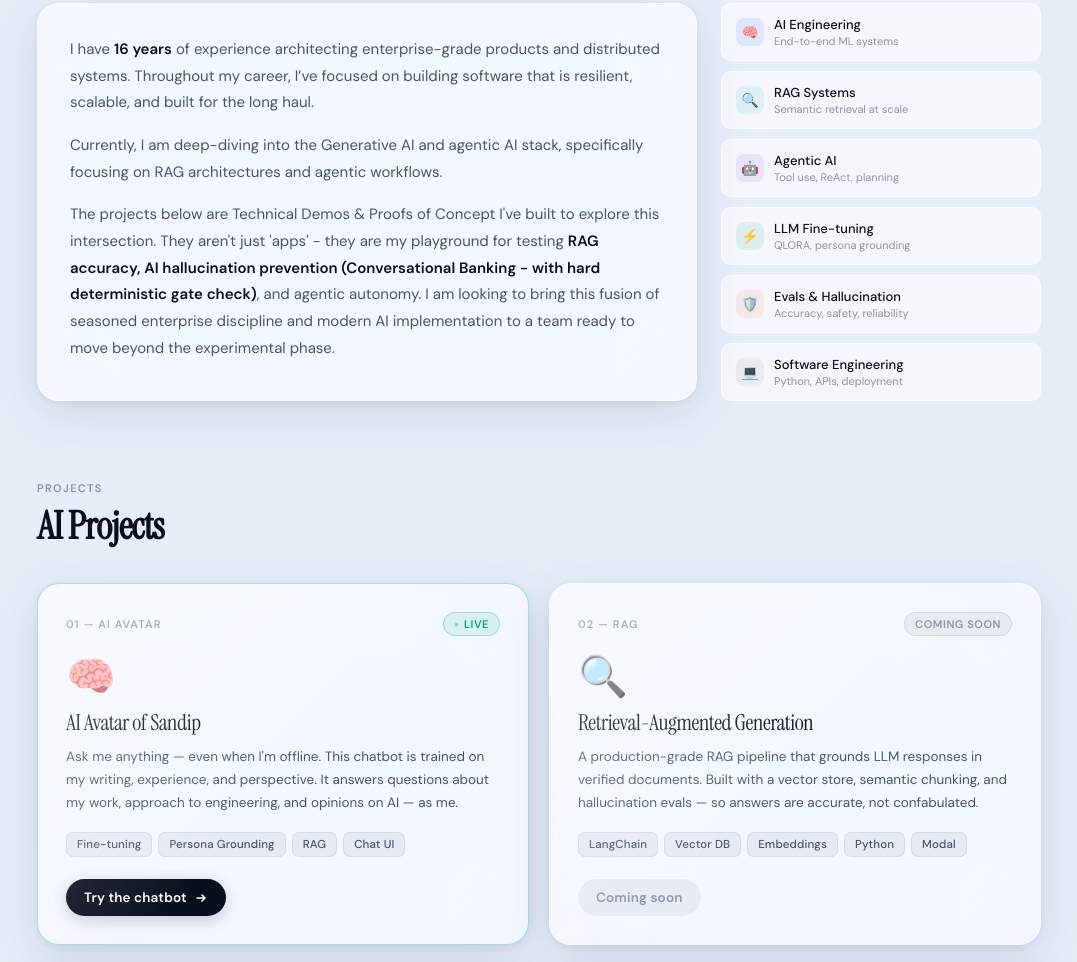
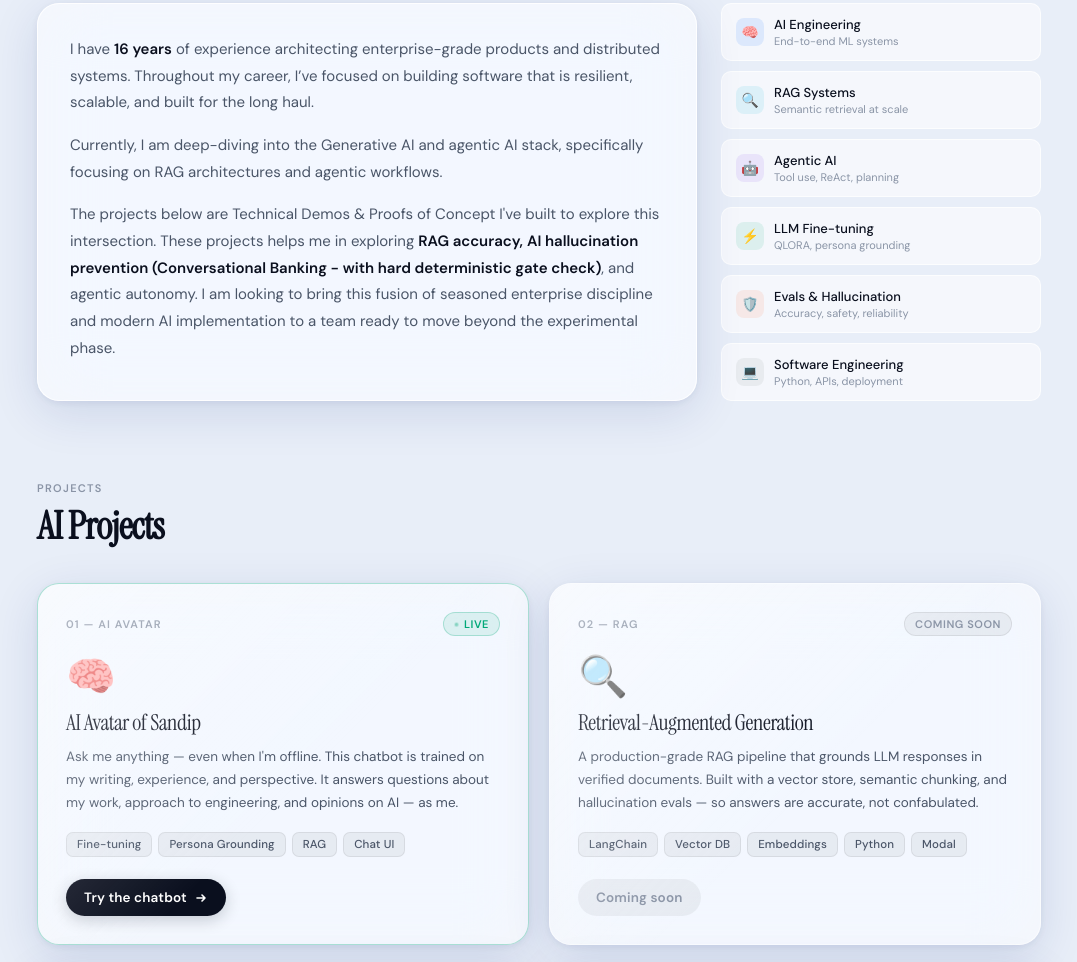
Before and after one commit to sandipkh/sandipkh.github.io, a plain HTML site: page index.html in a window 1280 px wide. Shown: the part 820-1782 px from the top of the page, without its empty margins (101-1178 px from the left). Drawn offline with Linux system fonts and the light colour scheme.

```diff
--- a/index.html
+++ b/index.html
@@ -835,7 +835,7 @@
         <div class="about-body">
           <p>I have <strong>16 years</strong> of experience architecting enterprise-grade products and distributed systems. Throughout my career, I’ve focused on building software that is resilient, scalable, and built for the long haul.</p>
 			<p>Currently, I am deep-diving into the Generative AI and agentic AI stack, specifically focusing on RAG architectures and agentic workflows.</strong></p>
-			<p>The projects below are Technical Demos & Proofs of Concept I've built to explore this intersection. They aren't just 'apps' - they are my playground for testing <strong>RAG accuracy,</strong> <strong>AI hallucination prevention (Conversational Banking - with hard deterministic gate check)</strong>, and agentic autonomy. I am looking to bring this fusion of seasoned enterprise discipline and modern AI implementation to a team ready to move beyond the experimental phase.</p>
+			<p>The projects below are Technical Demos & Proofs of Concept I've built to explore this intersection. These projects helps me in exploring <strong>RAG accuracy,</strong> <strong>AI hallucination prevention (Conversational Banking - with hard deterministic gate check)</strong>, and agentic autonomy. I am looking to bring this fusion of seasoned enterprise discipline and modern AI implementation to a team ready to move beyond the experimental phase.</p>
         </div>
       </div>
       <div class="skills-panel">
```
